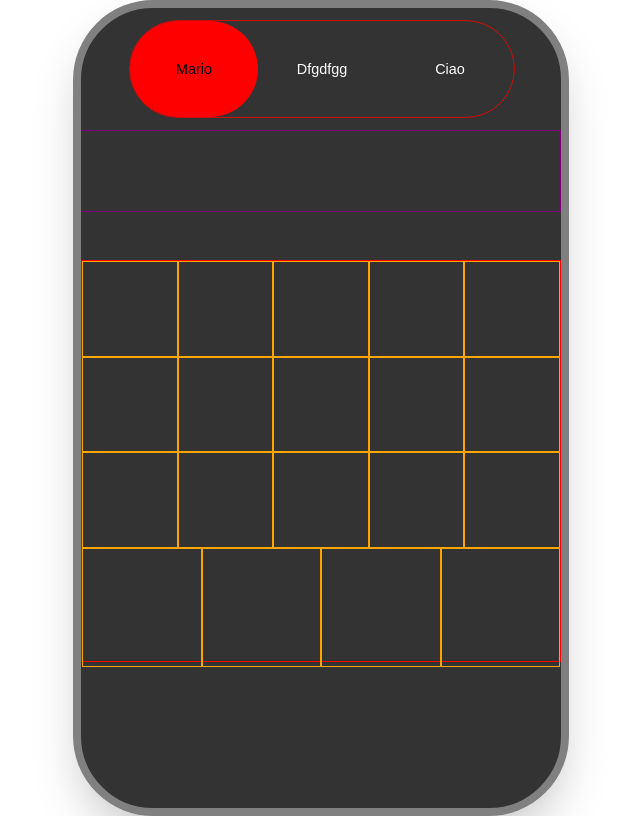
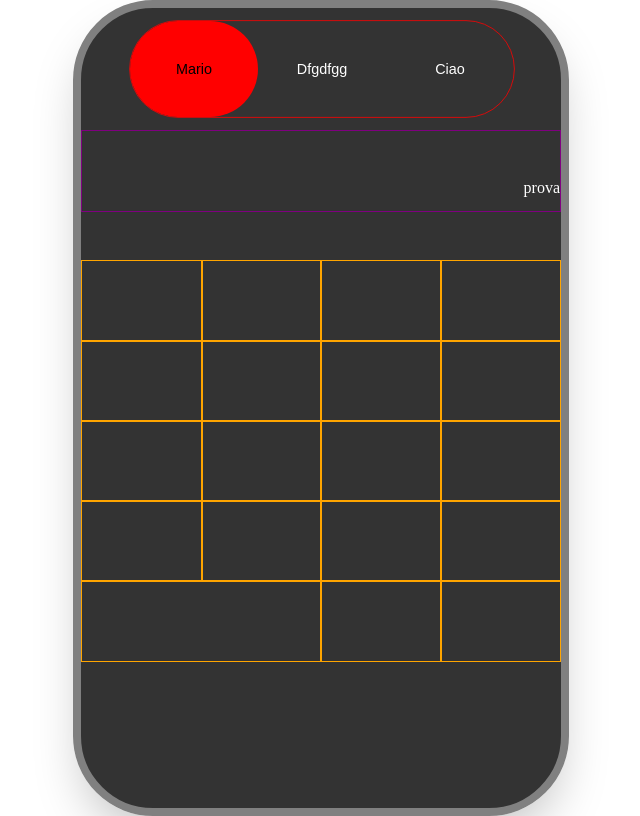
Before and after one commit to BiBCast/calculator-react, a React (Vite) app: page / in a window 1280 px wide. Shown: the whole page, without its empty margins (319-959 px from the left). Built offline with nearby package versions, Linux system fonts and the light colour scheme.

Commit message:
layout keypad

```diff
--- a/src/components/Display.tsx
+++ b/src/components/Display.tsx
@@ -1,7 +1,9 @@
 export function Display() {
   return (
     <>
-      <div className="cellphone__display"></div>
+      <div className="cellphone__display">
+        <span className="display__text">prova</span>
+      </div>
     </>
   );
 }
--- a/src/components/Keypad.tsx
+++ b/src/components/Keypad.tsx
@@ -18,10 +18,12 @@ export function KeyPad() {
         <div className="keypad__button"></div>
         <div className="keypad__button"></div>
         <div className="keypad__button"></div>
-        <div className="keypad__button"></div>
+        <div className="keypad__button button_large"></div>
         <div className="keypad__button"></div>
         <div className="keypad__button"></div>
       </div>
+
+      <div style={{ height: "5rem" }}></div>
     </>
   );
 }
--- a/src/index.css
+++ b/src/index.css
@@ -7,6 +7,11 @@ html,
 body {
   box-sizing: border-box;
 }
+:root {
+  --main-color: white;
+  --hover-color: black;
+}
+
 .container {
   display: flex;
   justify-content: center;
@@ -22,6 +27,9 @@ body {
   box-shadow: 0 25px 50px -12px rgb(0 0 0 / 0.25);
   border-radius: 5rem;
   border: 8px solid gray;
+
+  display: flex;
+  flex-direction: column;
 }
 
 .cellphone__navigation {
@@ -44,13 +52,15 @@ body {
   text-align: center;
   background: none;
   border: none;
-  color: white;
+  color: var(--main-color);
   font-size: large;
   text-transform: capitalize;
   z-index: 1;
+  height: 100%;
+  cursor: pointer;
 }
 .element_focus {
-  color: black;
+  color: var(--hover-color);
   transition: all 0.2s ease-in-out;
 }
 .navigation__hover {
@@ -62,25 +72,34 @@ body {
   width: calc(100% / var(--options));
   left: calc(100% / var(--options) * var(--selected-option));
 }
+.cellphone__display {
+  display: flex;
+  justify-content: end;
+  align-items: end;
+  border: 1px solid purple;
+  height: 10%;
+  margin-bottom: 10%;
+}
+.display__text {
+  color: var(--main-color);
+  margin-bottom: 3%;
+}
 
 .cellphone__keypad {
   border: 1px solid red;
   display: flex;
   flex-wrap: wrap;
+
   height: 50%;
-  justify-content: center;
-  align-items: center;
-  flex-direction: row;
-}
-.cellphone__display {
-  border: 1px solid purple;
-  height: 10%;
-  margin-bottom: 10%;
 }
 
 .keypad__button {
+  width: 25%;
+  height: 20%;
+
+  outline: 1px solid orange;
+}
+.button_large {
+  aspect-ratio: initial;
   flex-grow: 1;
-  aspect-ratio: 1 / 1;
-  width: calc(var(--width) / 6);
-  border: 1px solid orange;
 }
```
